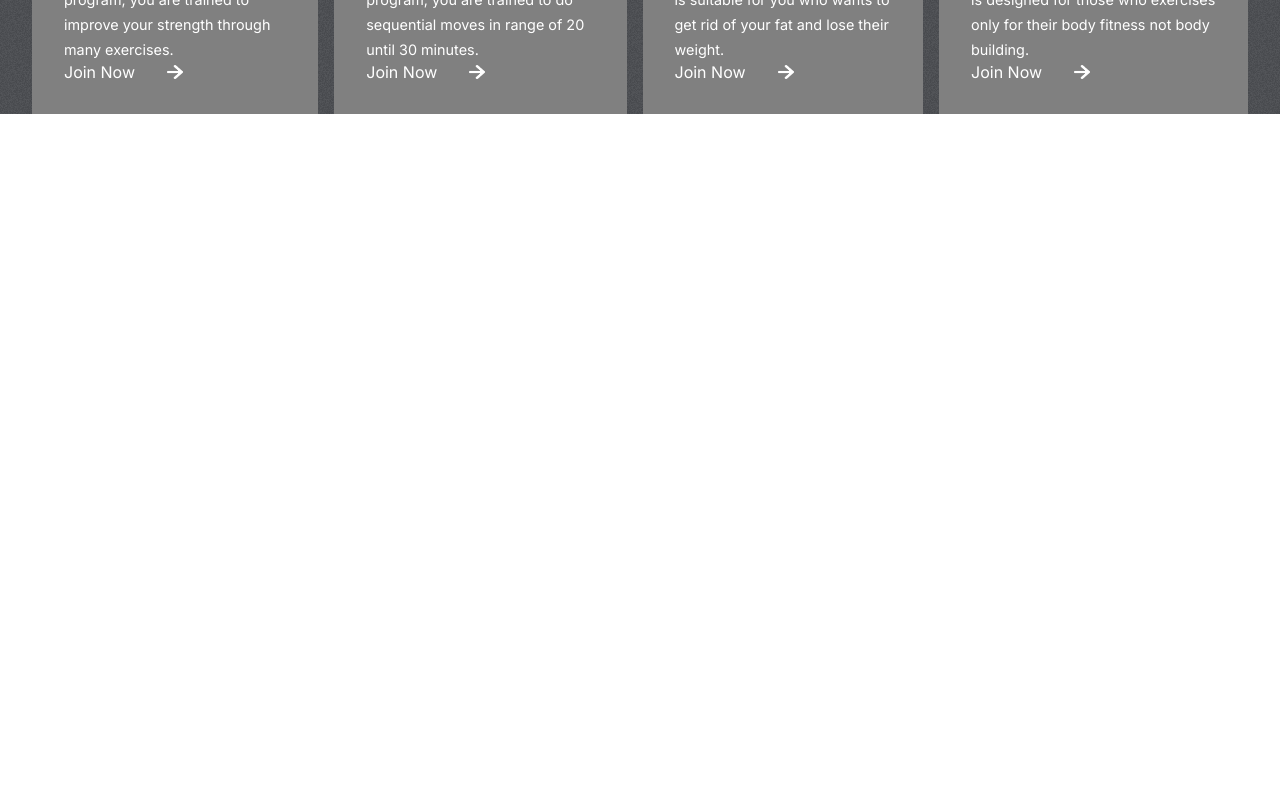
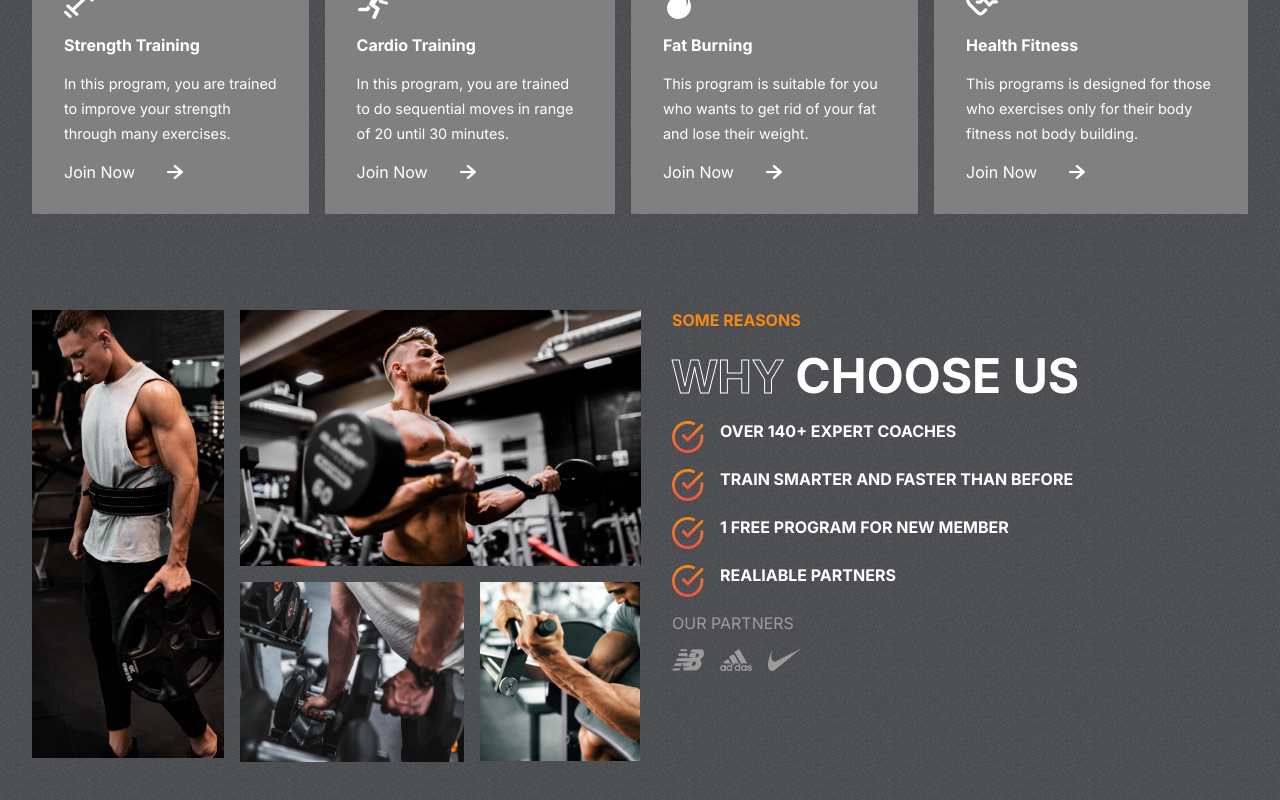
Before and after one commit to emadeveloper/Fit-Club, a React (Create React App) app: page / in a window 1280 px wide. Shown: the part 970-1770 px from the top of the page. Before the commit the page ends 1084 px from the top, so only its background shows below. Built offline with nearby package versions, Linux system fonts and the light colour scheme.

Commit message:
adding reasons section

```diff
--- a/src/App.js
+++ b/src/App.js
@@ -1,6 +1,7 @@
 import './App.css';
 import Hero from './components/Hero/Hero';
 import Programs from './components/Programs/Programs';
+import Reasons from './components/Reasons/Reasons';
 
 
 function App() {
@@ -8,6 +9,7 @@
     <div className="App">
           <Hero />
           <Programs />
+          <Reasons />
     </div>
   );
 }
--- a/src/components/Programs/Programs.css
+++ b/src/components/Programs/Programs.css
@@ -9,7 +9,7 @@
     display: flex;
     gap: 5rem;
     font-weight: bold;
-    font-style: 3rem;
+    font-size: 3rem;
     justify-content: center;
     color: white;
     text-transform: uppercase;
@@ -22,6 +22,7 @@
 }
 
 .category{
+    display: flex;
     flex-direction: column;
     background-color: gray;
     padding: 2rem;
--- /dev/null
+++ b/src/components/Reasons/Reasons.css
@@ -0,0 +1,94 @@
+.Reasons{
+    padding: 0 2rem;
+    display: flex;
+    gap:2rem;
+}
+
+.left-r{
+    flex:1;
+    display: grid;
+    grid-template-columns: repeat(3,1fr);
+    gap: 1rem;
+    grid-auto-rows: 1fr;
+}
+
+.left-r>img{
+    object-fit: cover;
+}
+
+.left-r>:nth-child(1)
+{
+    width: 12rem;
+    grid-row: 1/3;
+    height: 28rem;;
+}
+
+.left-r>:nth-child(2)
+{
+    width: auto;
+    height: 16rem;
+    grid-column: 2/4;
+}
+
+.left-r>:nth-child(3)
+{
+    width: 14rem;
+    grid-column: 2/3;
+}
+
+.left-r>:nth-child(4)
+{
+    width: 10rem;
+    grid-row: 2;
+    grid-column: 3/4;
+    height: 11.2rem;
+}
+
+
+
+
+.right-r{
+    flex:1 1;
+    text-transform: uppercase;
+    gap: 1rem;
+    display: flex;
+    flex-direction: column;
+}
+
+.right-r>span{
+    font-weight: bold;
+    color: var(--orange);
+}
+
+.right-r>div{
+    color: white;
+    font-size: 3rem;
+    font-weight: bold;
+}
+
+.details-r{
+    display: flex;
+    flex-direction: column;
+    gap: 1rem;
+
+}
+
+.details-r>div{
+    display: flex;
+    font-size: 1rem;
+    gap: 1rem;
+}
+
+.details-r>div>img{
+    width: 2rem;
+    height: 2rem;
+}
+
+.partners{
+    display: flex;
+    gap: 1rem;
+}
+
+.partners>img{
+    width: 2rem;
+}
--- /dev/null
+++ b/src/components/Reasons/Reasons.jsx
@@ -0,0 +1,68 @@
+import React from "react";
+import "./Reasons.css";
+import image1 from "../../assets/image1.png";
+import image2 from "../../assets/image2.png";
+import image3 from "../../assets/image3.png";
+import image4 from "../../assets/image4.png";
+import nb from "../../assets/nb.png";
+import adidas from "../../assets/adidas.png";
+import nike from "../../assets/nike.png";
+import tick from "../../assets/tick.png";
+
+const Reasons = () => {
+  return (
+    <section className="Reasons" id="reasons">
+      {/* LEFT SIDE */}
+      <div className="left-r">
+        <img src={image1} alt="" />
+        <img src={image2} alt="" />
+        <img src={image3} alt="" />
+        <img src={image4} alt="" />
+      </div>
+      {/* RIGHT SIDE */}
+      <div className="right-r">
+        <span>some reasons</span>
+
+        <div>
+          <span className="stroke-text">why</span>
+          <span> choose us</span>
+        </div>
+
+        <div className="details-r">
+          <div>
+            <img src={tick} alt=""></img>
+            <span>OVER 140+ EXPERT COACHES</span>
+          </div>
+          <div>
+            <img src={tick} alt="" />
+            <span>TRAIN SMARTER AND FASTER THAN BEFORE</span>
+          </div>
+          <div>
+            <img src={tick} alt="" />
+            <span>1 FREE PROGRAM FOR NEW MEMBER</span>
+          </div>
+          <div>
+            <img src={tick} alt="" />
+            <span>REALIABLE PARTNERS</span>
+          </div>
+        </div>
+        <span
+          style={{
+            color: "var(--gray)",
+            fontWeight: "normal",
+          }}
+        >
+          OUR PARTNERS
+        </span>
+
+        <div className="partners">
+          <img src={nb} alt="" />
+          <img src={adidas} alt="" />
+          <img src={nike} alt="" />
+        </div>
+      </div>
+    </section>
+  );
+};
+
+export default Reasons;
```
